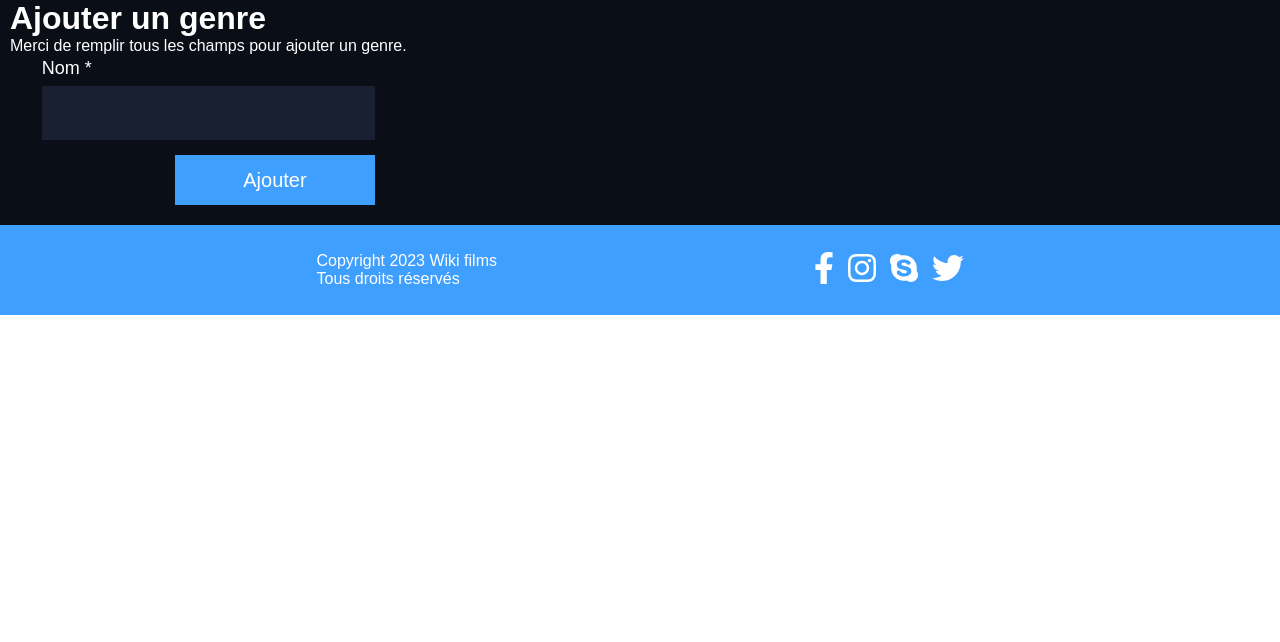
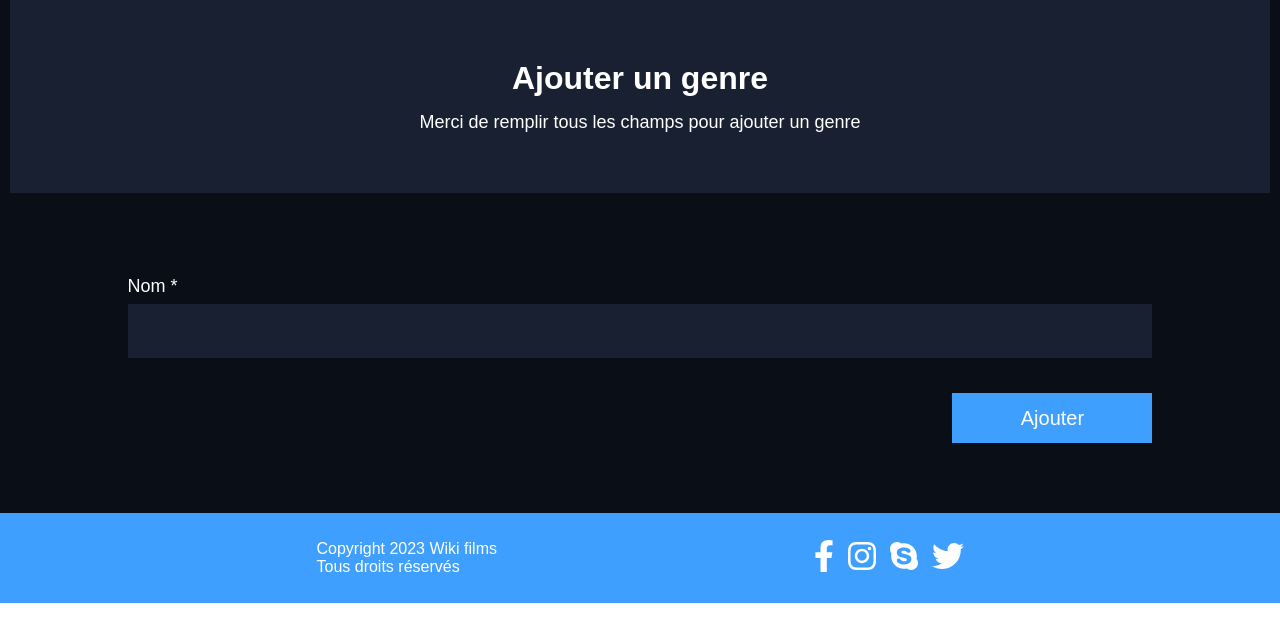
Before and after one commit to Xaphan67/BDD-Cinema, a PHP site: page /index.php?action=formAddGenre in a window 1280 px wide. Shown: the part 90-732 px from the top of the page. Run offline with PHP 8.4, Linux system fonts and the light colour scheme; data that the repository does not hold is empty.

Commit message:
Refonte CSS formulaires Ajouter / Modifier un rôle

```diff
--- a/public/css/style.css
+++ b/public/css/style.css
@@ -186,7 +186,7 @@ input[type="text"]:focus {
 
 form button {
     align-self: flex-end;
-    margin-top: 15px;
+    margin-top: 35px;
     margin-inline: 8%;
     width: 200px;
 }
--- a/view/formAddGenre.php
+++ b/view/formAddGenre.php
@@ -1,21 +1,25 @@
 <?php ob_start(); ?>
 
-<div class="main-box-titre bg">
+<div class="section">
     <h1>Ajouter un genre</h1>
-    <p>Merci de remplir tous les champs pour ajouter un genre.</p>
+    <p>Merci de remplir tous les champs pour ajouter un genre</p>
+</div>
+
+<article>
+    <div class="content content-no-bg">
         <form action="index.php?action=addGenre" method="post">
             <div class="form-group">
                 <label for="nom">Nom *</label>
                 <input type="text" id="nom" name="nom" required>
             </div>
-        <button type="submit" class="button-submit" name="submit">Ajouter</button>
+            <button type="submit" name="submit">Ajouter</button>
         </form>
     </div>
+</article>
 
 <?php
 
-$titre = "Ajouter un genre";
-$titre_secondaire = "Ajouter un genre";
+$title = "Ajouter un genre";
 $contenu = ob_get_clean();
 
 require "view/template.php";
```
Also changed, not shown: view/formEditGenre.php (+9 -5 lines). Lines whose indentation alone changed are shown as unchanged.
